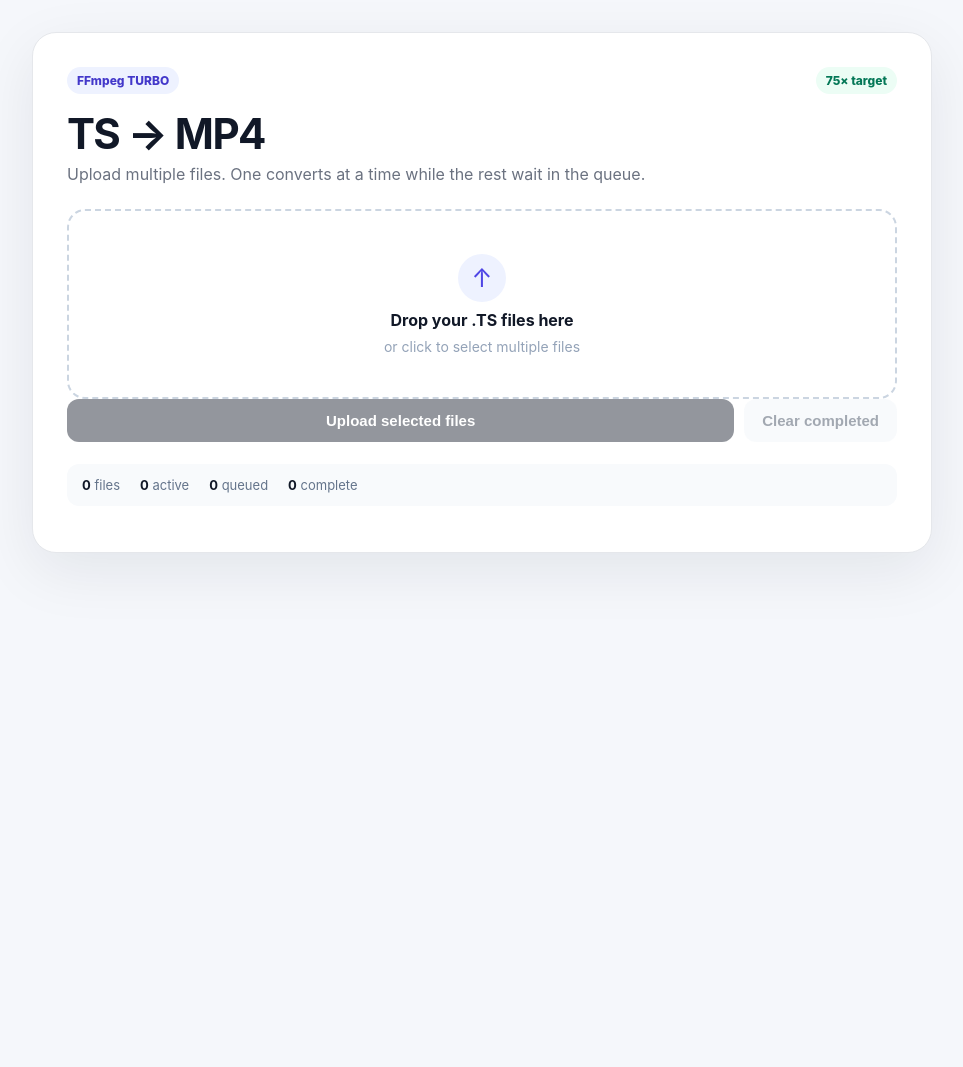
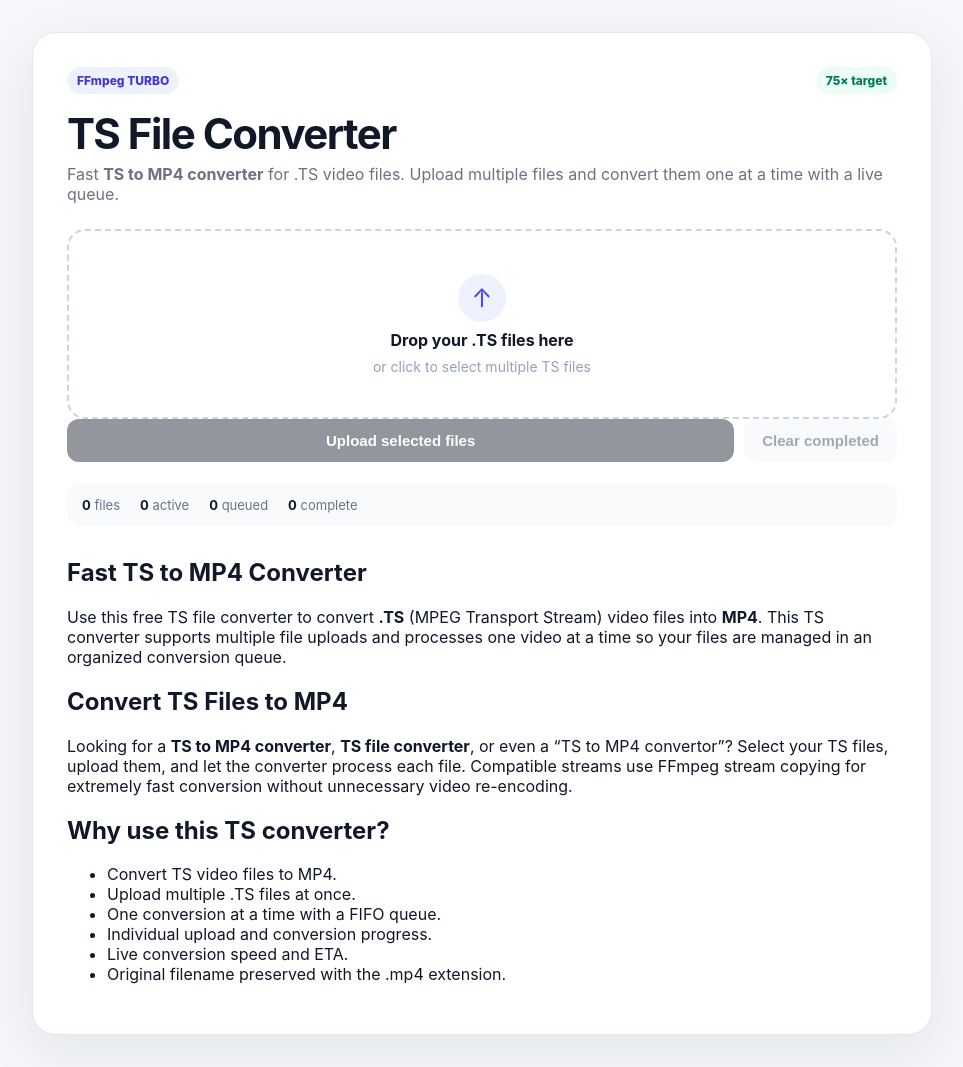
Before and after one commit to animeshnegi/TS-to-MP4-Converter, a Flask app: page / in a window 1280 px wide. Shown: the whole page, without its empty margins (158-1121 px from the left). Before the commit the page ends 560 px from the top, so only its background shows below. Run offline with Flask 3, Linux system fonts and the light colour scheme.

Commit message:
Improve TS to MP4 converter SEO

```diff
--- a/templates/index.html
+++ b/templates/index.html
@@ -3,21 +3,45 @@
 <head>
   <meta charset="utf-8">
   <meta name="viewport" content="width=device-width, initial-scale=1">
-  <title>TS → MP4 Turbo Converter</title>
+  <meta name="description" content="Fast free TS file converter and TS to MP4 converter. Convert TS video files to MP4 online with multi-file upload, queue processing, progress tracking and FFmpeg turbo stream copy.">
+  <meta name="keywords" content="TS file converter, TS to MP4 converter, TS to MP4 convertor, convert TS to MP4, TS converter, TS video converter, MPEG TS converter, transport stream converter, TS file to MP4, convert .ts file to mp4, online TS converter, free TS to MP4 converter, fast TS converter">
+  <meta name="robots" content="index, follow, max-image-preview:large">
+  <meta name="author" content="TS to MP4 Converter">
+  <link rel="canonical" href="{{ request.url_root }}">
+  <meta property="og:type" content="website">
+  <meta property="og:title" content="TS File Converter - Fast TS to MP4 Converter">
+  <meta property="og:description" content="Convert TS files to MP4 quickly with multi-file upload, a one-at-a-time conversion queue and live progress tracking.">
+  <meta property="og:url" content="{{ request.url_root }}">
+  <meta name="twitter:card" content="summary">
+  <meta name="twitter:title" content="TS File Converter - TS to MP4 Converter">
+  <meta name="twitter:description" content="Fast TS to MP4 conversion with multiple file uploads and queue processing.">
+  <title>TS File Converter – Fast TS to MP4 Converter Online</title>
   <link rel="stylesheet" href="{{ url_for('static', filename='style.css') }}">
+  <script type="application/ld+json">
+  {
+    "@context":"https://schema.org",
+    "@type":"WebApplication",
+    "name":"TS File Converter - TS to MP4 Converter",
+    "applicationCategory":"MultimediaApplication",
+    "operatingSystem":"Web Browser",
+    "description":"A fast TS file converter for converting .ts video files to MP4 with multi-file uploads, queue processing and live progress tracking.",
+    "offers":{"@type":"Offer","price":"0","priceCurrency":"USD"},
+    "featureList":["TS to MP4 conversion","Multi-file upload","Conversion queue","Live upload progress","Live conversion progress","FFmpeg stream copy"]
+  }
+  </script>
 </head>
 <body>
   <main class="container">
     <section class="card">
       <div class="topline"><div class="badge">FFmpeg TURBO</div><div class="target">75× target</div></div>
-      <h1>TS → MP4</h1>
-      <p class="subtitle">Upload multiple files. One converts at a time while the rest wait in the queue.</p>
+      <h1>TS File Converter</h1>
+      <p class="subtitle">Fast <strong>TS to MP4 converter</strong> for .TS video files. Upload multiple files and convert them one at a time with a live queue.</p>
 
       <label class="dropzone" id="dropzone">
         <input id="fileInput" type="file" accept=".ts,video/mp2t" multiple hidden>
         <span class="icon">↑</span>
         <strong>Drop your .TS files here</strong>
-        <span>or click to select multiple files</span>
+        <span>or click to select multiple TS files</span>
       </label>
 
       <div class="actions">
@@ -34,6 +58,22 @@
 
       <section id="queue" class="queue"></section>
       <p id="error" class="error hidden"></p>
+
+      <section class="seo-copy">
+        <h2>Fast TS to MP4 Converter</h2>
+        <p>Use this free TS file converter to convert <strong>.TS</strong> (MPEG Transport Stream) video files into <strong>MP4</strong>. This TS converter supports multiple file uploads and processes one video at a time so your files are managed in an organized conversion queue.</p>
+        <h2>Convert TS Files to MP4</h2>
+        <p>Looking for a <strong>TS to MP4 converter</strong>, <strong>TS file converter</strong>, or even a “TS to MP4 convertor”? Select your TS files, upload them, and let the converter process each file. Compatible streams use FFmpeg stream copying for extremely fast conversion without unnecessary video re-encoding.</p>
+        <h2>Why use this TS converter?</h2>
+        <ul>
+          <li>Convert TS video files to MP4.</li>
+          <li>Upload multiple .TS files at once.</li>
+          <li>One conversion at a time with a FIFO queue.</li>
+          <li>Individual upload and conversion progress.</li>
+          <li>Live conversion speed and ETA.</li>
+          <li>Original filename preserved with the .mp4 extension.</li>
+        </ul>
+      </section>
     </section>
   </main>
   <script src="{{ url_for('static', filename='app.js') }}"></script>
```
